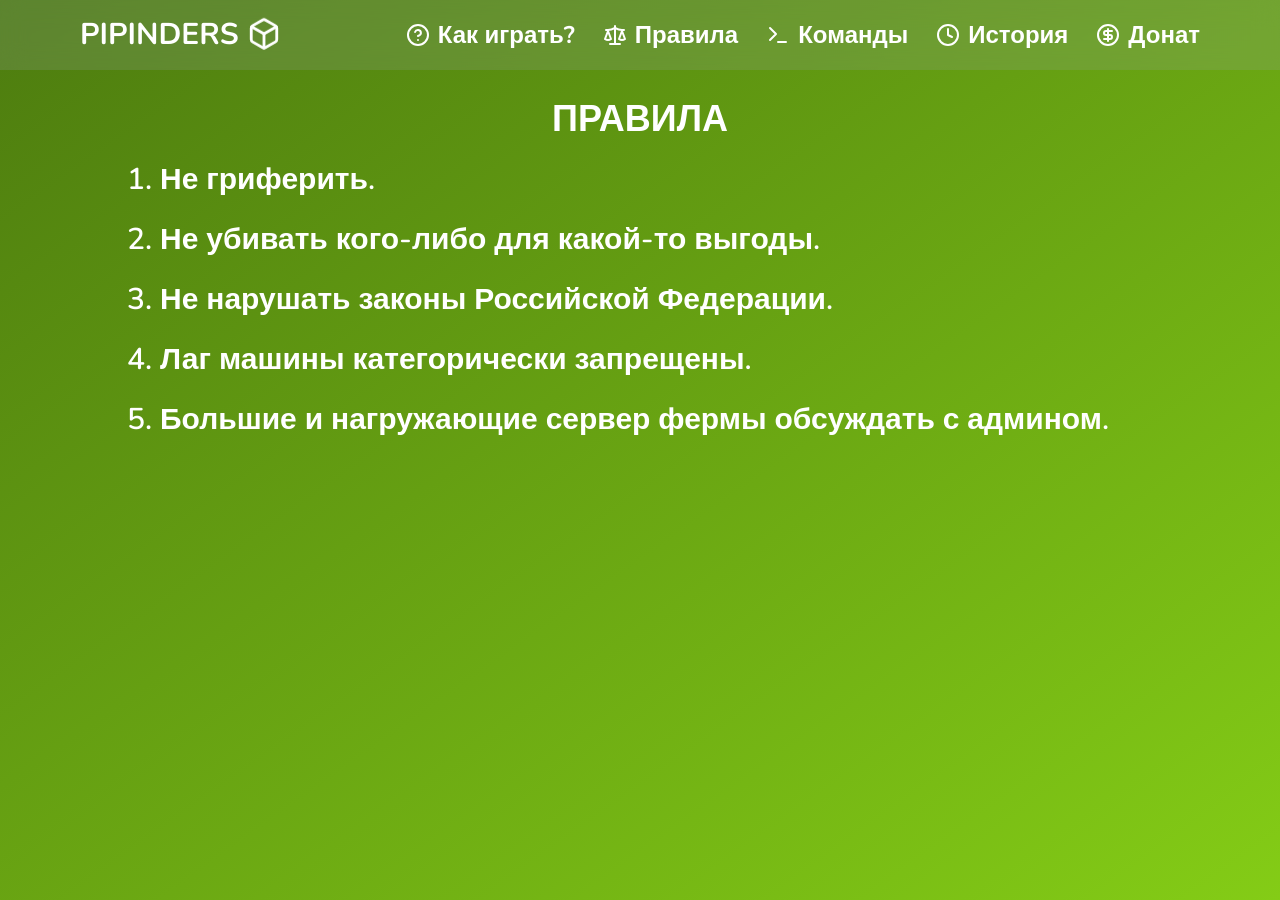
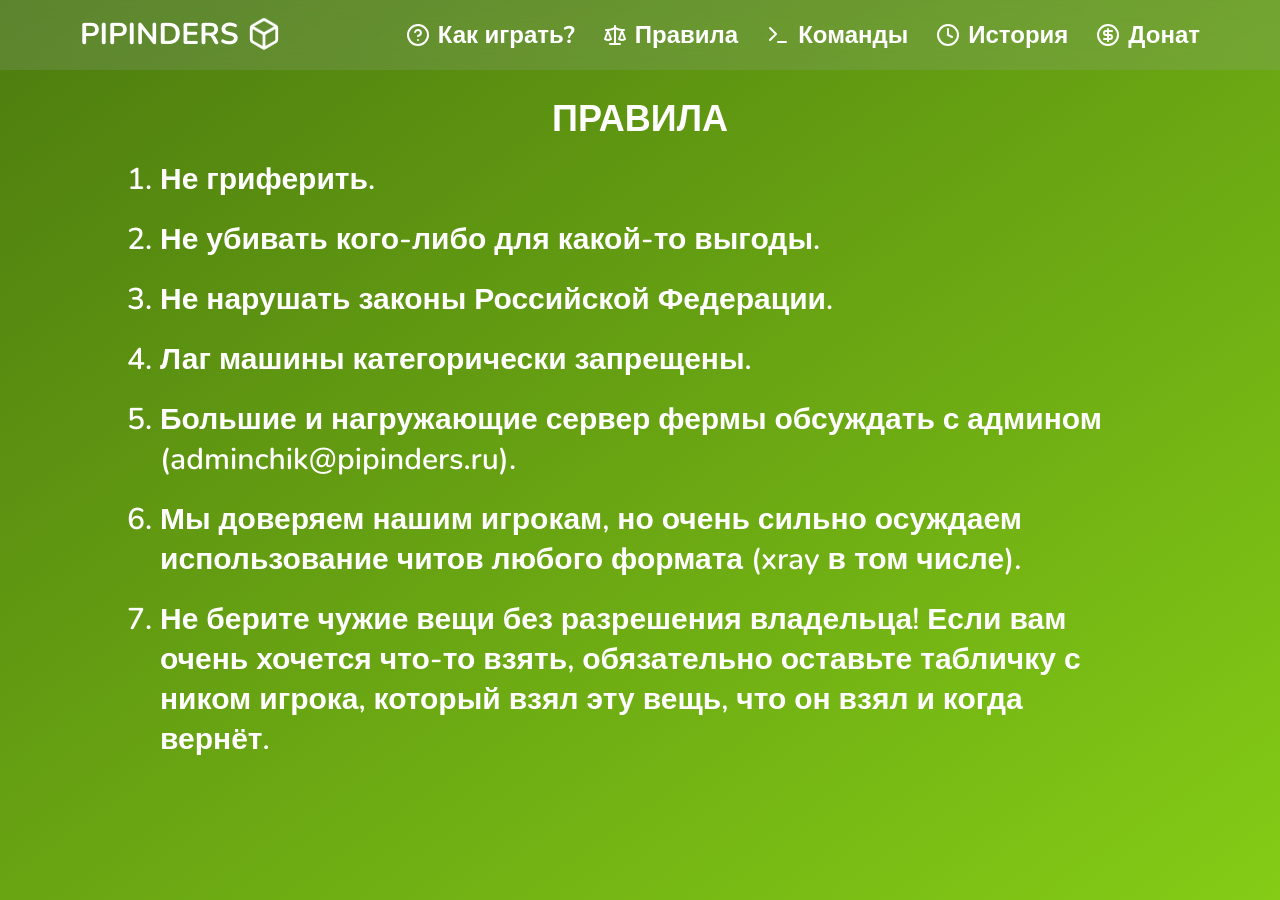
Before and after one commit to MrAbragadabra/pipinders, a Next.js app: page /rules in a window 1280 px wide. Built offline with nearby package versions, Linux system fonts and the light colour scheme.

Commit message:
изменение правил

```diff
--- a/src/components/shared/rules.tsx
+++ b/src/components/shared/rules.tsx
@@ -23,7 +23,17 @@ export const Rules: React.FC<Props> = ({ className }) => {
 						Лаг машины категорически запрещены.
 					</li>
 					<li className='mb-5 text-left leading-10'>
-						Большие и нагружающие сервер фермы обсуждать с админом.
+						Большие и нагружающие сервер фермы обсуждать с админом
+						(adminchik@pipinders.ru).
+					</li>
+					<li className='mb-5 text-left leading-10'>
+						Мы доверяем нашим игрокам, но очень сильно осуждаем использование
+						читов любого формата (xray в том числе).
+					</li>
+					<li className='mb-5 text-left leading-10'>
+						Не берите чужие вещи без разрешения владельца! Если вам очень
+						хочется что-то взять, обязательно оставьте табличку с ником игрока,
+						который взял эту вещь, что он взял и когда вернёт.
 					</li>
 				</ul>
 			</div>
```
